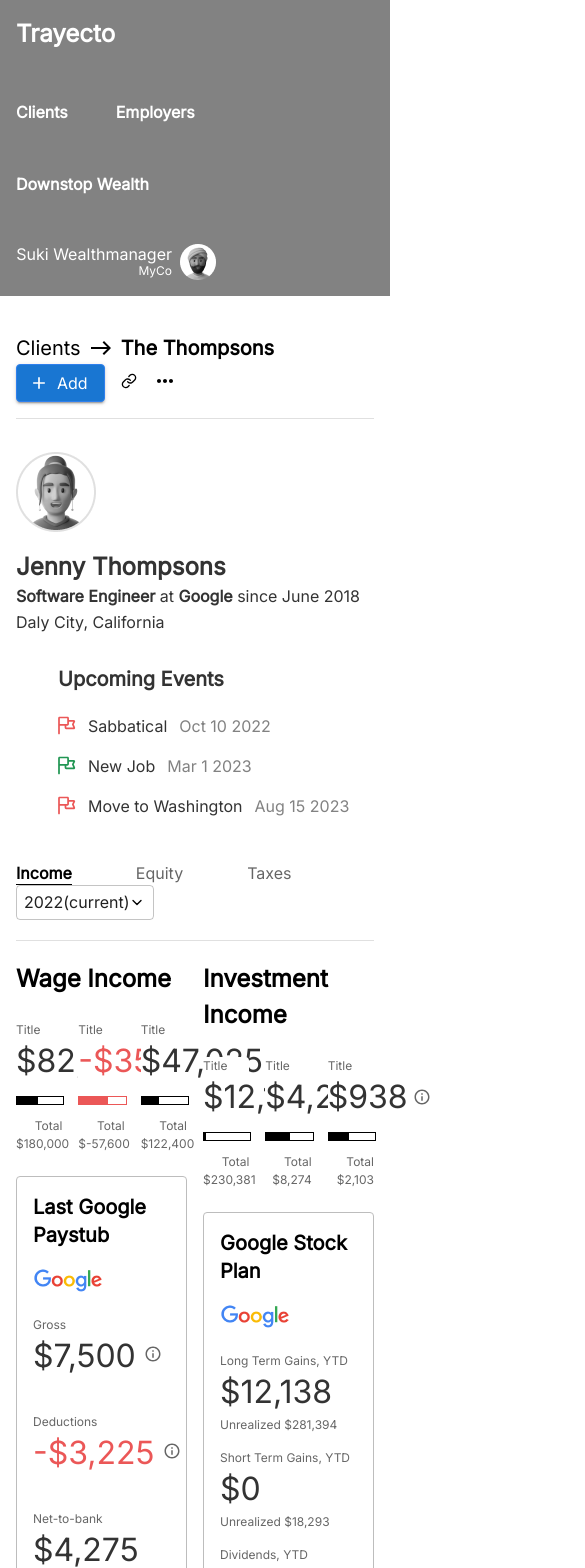
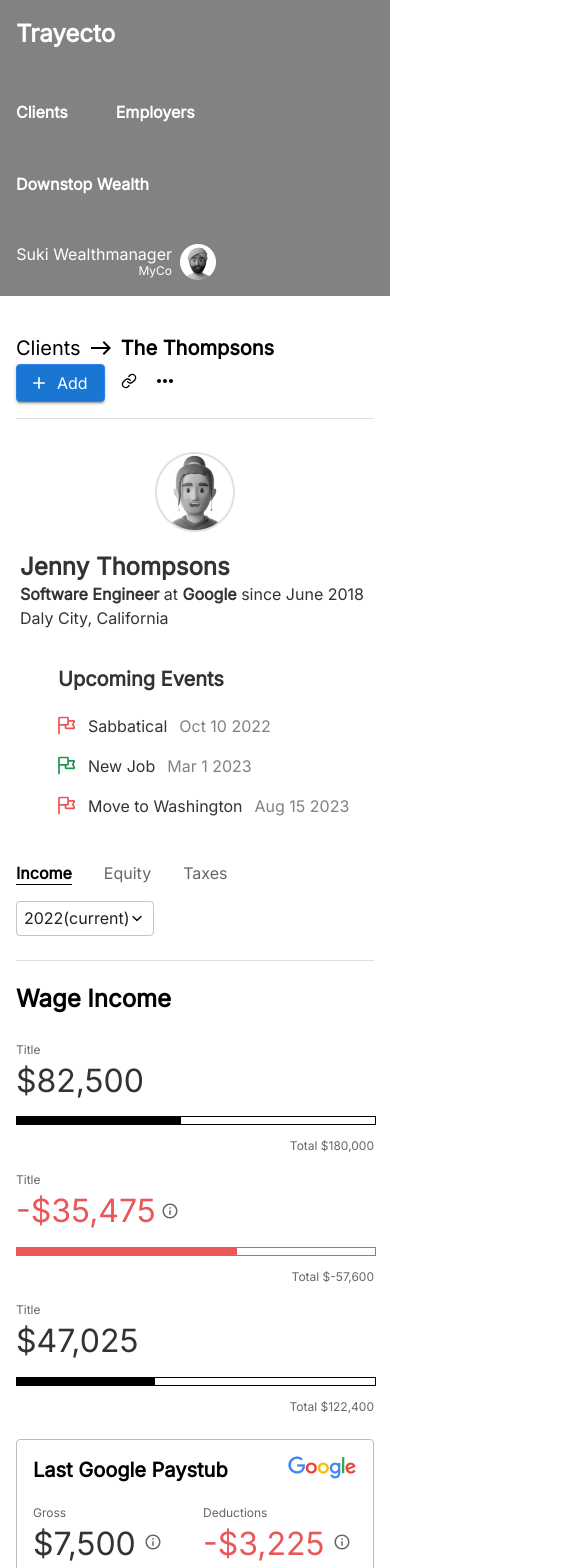
Before and after one commit to sriet/React-classic-components, a React (Create React App) app: page /household in a window 390 px wide. Shown: the top 1568 px of the page, 585 px wide, since content can reach past the window. Built offline with nearby package versions, Linux system fonts and the light colour scheme; what react-plotlyjs would draw is missing.

Commit message:
responsive

```diff
--- a/src/components/Google/index.js
+++ b/src/components/Google/index.js
@@ -9,6 +9,8 @@
   Modal,
   Box,
   Divider,
+  Button,
+  Container,
 } from "@mui/material";
 import Tooltip, { tooltipClasses } from '@mui/material/Tooltip';
 import RefreshOutlinedIcon from '@mui/icons-material/RefreshOutlined';
@@ -25,6 +27,19 @@
 } from "../../style/styledComponents";
 import ToolTip from "../ToolTip";
 import Details from "../Details";
+
+
+
+const btnCancel = {
+  border: "1px solid gray !important",
+  color: "gray !important",
+  marginRight: "12px !important",
+  textTransform: "none !important",
+}
+const btnSave = {
+  border: "1px solid #2F80ED !important",
+  textTransform: "none !important",
+}
 
 const ToolTipProps = {
   data: [
@@ -111,7 +126,7 @@
         <Grid item xs={12}>
           <Grid container spacing={2}>
             {props.dims.map((list, index)=>(
-              <Grid item xs={'auto'} md={4} key={index}>
+              <Grid item xs md={4} key={index}>
                 <Grid container spacing="4px">
                   <Grid item xs={12}>
                     <PriceLabel>{list.title}</PriceLabel>
@@ -204,6 +219,7 @@
         aria-describedby="modal-modal-description"
       >
         <Box sx={style}>
+          <Grid container>
             <Grid item xs={12}>
               <Grid container spacing={1}>
                 <Grid item xs={8}>
@@ -239,6 +255,27 @@
                 </Grid>
               </Grid>
             </Grid>
+            <Grid item xs={12}>
+              <Divider />
+            </Grid>
+            <Grid item xs={12}>
+              <Container>
+                <Grid container justifyContent='end' py={4}>
+                  <Button className={btnCancel}>
+                    Cancel
+                  </Button>
+                  <Button
+                    variant="contained"
+                    color="primary"
+                    className={btnSave}
+                    // onClick={() => props.onSave()}
+                  >
+                    Save
+                  </Button>
+                </Grid>
+              </Container>
+            </Grid>
+          </Grid>
         </Box>
       </Modal>
     </BoxPanel>
--- a/src/components/Upcoming/index.js
+++ b/src/components/Upcoming/index.js
@@ -16,7 +16,7 @@
 
   return (
     <Container>
-      <BoxPanel width='300px' sx={{border:'none', padding:0}}>
+      <BoxPanel maxWidth='300px' sx={{border:'none', padding:0}}>
         <Grid container spacing='20px'>
           <Grid container item xs={12}>
             <TypoItem flexGrow='1' color='#333333 !important' variant="subtitle2">Upcoming Events</TypoItem>
--- a/src/layout/index.js
+++ b/src/layout/index.js
@@ -67,12 +67,12 @@
                     <Grid item xs={12} sx={{paddingTop:'33px !important'}}>
                         <Grid container spacing={2}>
                             <Grid item>
-                                <Grid container spacing={2}>
+                                <Grid container spacing={2} alignItems="center" justifyContent='center'>
                                     <Grid item>
                                         <img src="Avatar1.png" alt="" width='80px' height='80px' />
                                     </Grid>
                                     <Grid item>
-                                        <Grid container justifyContent="space-between" direction='column' height='80px' color='#333333'>
+                                        <Grid container maxWidth='350px' height='80px' color='#333333' >
                                             <Typography fontSize='1.5rem' fontWeight='600' lineHeight='29px'>Jenny Thompsons</Typography>
                                             <Typography fontSize='1rem' fontWeight='400' lineHeight='19.3px'><b>Software Engineer</b> at <b>Google</b> since June 2018</Typography>
                                             <Typography fontSize='1rem' fontWeight='400' lineHeight='19.3px'>Daly City, California</Typography>
--- a/src/pages/HouseHold/Income.js
+++ b/src/pages/HouseHold/Income.js
@@ -128,7 +128,7 @@
 
     return(
         <Grid container spacing={2} mb={15}>
-            <Grid item xs={6}>
+            <Grid item xs={12} md={6}>
                 <Grid container spacing={3}>
                     <Grid item xs={12}>
                         <Typography fontSize={24} fontWeight="700" >Wage Income</Typography>
@@ -137,7 +137,7 @@
                         <Grid container spacing={2}>
                             {
                                 WageProgressProps.map((item, index) => (
-                                    <Grid item xs={4} key={index}>
+                                    <Grid item xs={12} md={4} key={index}>
                                         <PriceProgress {...item} />
                                     </Grid>
                                 ))
@@ -164,7 +164,7 @@
                     </Grid>
                 </Grid>
             </Grid>
-            <Grid item xs={6}>
+            <Grid item xs={12} md={6}>
                 <Grid container spacing={3}>
                     <Grid item xs={12}>
                         <Typography fontSize={24} fontWeight="700" >Investment Income</Typography>
@@ -173,7 +173,7 @@
                         <Grid container spacing={2}>
                             {
                                 InvestmentProgressProps.map((item, index) => (
-                                    <Grid item xs={4} key={index}>
+                                    <Grid item xs={12} md={4} key={index}>
                                         <PriceProgress {...item} />
                                     </Grid>
                                 ))
--- a/src/pages/HouseHold/index.js
+++ b/src/pages/HouseHold/index.js
@@ -14,7 +14,7 @@
     return(
         <Layout>
           <Container>
-              <Grid container alignItems='end' pt='45px'>
+              <Grid container alignItems='end' pt='45px' mb={3} spacing={2}>
                   <Grid item sx={{flexGrow:'1'}}>
                       <StyledTabs
                           onChange={handleChange}
@@ -40,7 +40,7 @@
                       </StockSelect>
                   </Grid>
               </Grid>
-              <Divider sx={{my:'20px'}} />
+              <Divider sx={{mb:'20px'}} />
               <TabPanel value={value} index={0}>
                 <Income />
               </TabPanel>
--- a/src/style/styledComponents.js
+++ b/src/style/styledComponents.js
@@ -179,7 +179,7 @@
     textTransform: 'none',
     fontWeight: theme.typography.fontWeightRegular,
     fontSize: theme.typography.pxToRem(16),
-    marginRight: theme.spacing(8),
+    marginRight: theme.spacing(4),
     color: '#000',
     '&.Mui-selected': {
       fontWeight:'700'
```
Lines whose indentation alone changed are shown as unchanged.
